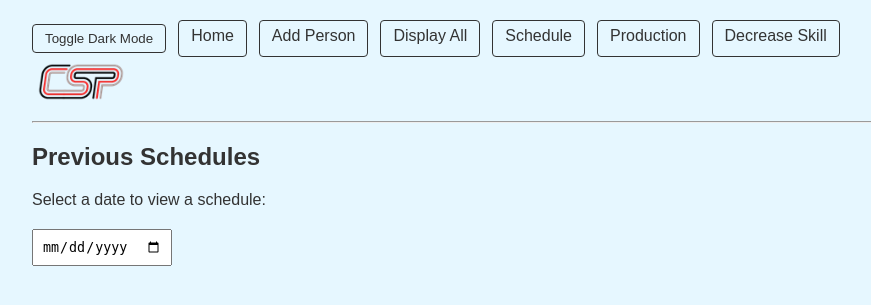
After one commit to HomeLabTec/CSP-Training-and-Scheudle, a Flask app: page /previous_schedules in a window 1280 px wide. The commit adds this page. Shown: the top 305 px of the page, without its empty margins (158-1029 px from the left). Run offline with Flask 3, Linux system fonts and the light colour scheme.

Commit message:
Store and view schedules by date

```diff
--- a/app.py
+++ b/app.py
@@ -3,6 +3,7 @@ import openpyxl
 import os
 import re
 import sqlite3
+import datetime
 
 BASE_DIR = os.path.dirname(__file__)
 EXCEL_PATH = os.path.join(BASE_DIR, "training-master.xlsx")
@@ -37,13 +38,28 @@ def get_db():
 
 
 def init_db():
-    """Ensure the production table exists."""
+    """Ensure necessary tables exist."""
     conn = get_db()
     conn.execute(
         """
         CREATE TABLE IF NOT EXISTS production_assignments (
             station TEXT PRIMARY KEY,
             press   TEXT
+        )
+        """
+    )
+    conn.execute(
+        """
+        CREATE TABLE IF NOT EXISTS schedules (
+            date    TEXT,
+            station TEXT,
+            person1 TEXT,
+            person2 TEXT,
+            person3 TEXT,
+            person4 TEXT,
+            person5 TEXT,
+            person6 TEXT,
+            PRIMARY KEY (date, station)
         )
         """
     )
@@ -146,6 +162,43 @@ def resolve_station_levels(stations, part_levels):
                 part = station
         station_levels[station] = part_levels.get(part, {})
     return station_levels
+
+
+def save_schedule(date_str, schedule):
+    """Persist a schedule for a given date."""
+    conn = get_db()
+    for station, people in schedule.items():
+        conn.execute(
+            """
+            REPLACE INTO schedules (
+                date, station, person1, person2, person3, person4, person5, person6
+            ) VALUES (?, ?, ?, ?, ?, ?, ?, ?)
+            """,
+            (date_str, station, *people)
+        )
+    conn.commit()
+    conn.close()
+
+
+def load_schedule(date_str):
+    """Load a schedule for a given date."""
+    conn = get_db()
+    rows = conn.execute(
+        "SELECT station, person1, person2, person3, person4, person5, person6 FROM schedules WHERE date = ?",
+        (date_str,),
+    ).fetchall()
+    conn.close()
+    schedule = {}
+    for row in rows:
+        schedule[row["station"]] = [
+            row["person1"],
+            row["person2"],
+            row["person3"],
+            row["person4"],
+            row["person5"],
+            row["person6"],
+        ]
+    return schedule
 
 
 app = Flask(__name__)
@@ -260,8 +313,22 @@ def schedule():
     names = sorted(data.keys())
     part_levels = compute_part_levels(data)
     levels = resolve_station_levels(STATIONS, part_levels)
+    prev_date = (datetime.date.today() - datetime.timedelta(days=1)).isoformat()
+    prev_schedule = load_schedule(prev_date)
     stations = list(enumerate(STATIONS))
-    return render_template("schedule.html", stations=stations, names=names, levels=levels)
+    return render_template(
+        "schedule.html",
+        stations=stations,
+        names=names,
+        levels=levels,
+        prev_schedule=prev_schedule,
+    )
+
+
+@app.route("/previous_schedules")
+def previous_schedules():
+    """Show a calendar for selecting previous schedules."""
+    return render_template("previous_schedules.html")
 
 
 @app.route("/generate_schedule", methods=["POST"])
@@ -275,18 +342,25 @@ def generate_schedule():
             people.append(request.form.get(key, ""))
         schedule[station] = people
     session['last_schedule'] = schedule
+    save_schedule(datetime.date.today().isoformat(), schedule)
     return redirect(url_for('view_schedule'))
 
 
 @app.route("/view_schedule")
 def view_schedule():
-    schedule = session.get('last_schedule')
+    date_str = request.args.get('date')
+    if date_str:
+        schedule = load_schedule(date_str)
+    else:
+        schedule = session.get('last_schedule')
     if not schedule:
         return redirect(url_for('schedule'))
     _, _, _, data = load_workbook_data()
     part_levels = compute_part_levels(data)
     levels = resolve_station_levels(schedule.keys(), part_levels)
-    return render_template("generated_schedule.html", schedule=schedule, levels=levels)
+    return render_template(
+        "generated_schedule.html", schedule=schedule, levels=levels, selected_date=date_str
+    )
 
 @app.route("/decrease", methods=["GET", "POST"])
 def decrease():
--- a/templates/generated_schedule.html
+++ b/templates/generated_schedule.html
@@ -24,7 +24,7 @@
     .person-name.level-3 { background-color: #90ee90; }
     .person-name.level-4 { background-color: #00b300; }
   </style>
-  <h2>Generated Schedule</h2>
+  <h2>Generated Schedule{% if selected_date %} for {{ selected_date }}{% endif %}</h2>
   <div class="schedule-grid">
     {% for station, people in schedule.items() %}
     <div class="station-box">
@@ -42,6 +42,6 @@
   </div>
   <p style="margin-top:1em;">
     <a href="{{ url_for('schedule') }}">Back to Schedule Page</a> |
-    <a href="{{ url_for('view_schedule') }}">Reload Generated Schedule</a>
+    <a href="{{ url_for('view_schedule', date=selected_date) if selected_date else url_for('view_schedule') }}">Reload Generated Schedule</a>
   </p>
 {% endblock %}
--- /dev/null
+++ b/templates/previous_schedules.html
@@ -0,0 +1,14 @@
+{% extends "base.html" %}
+{% block content %}
+  <h2>Previous Schedules</h2>
+  <p>Select a date to view a schedule:</p>
+  <input type="date" id="scheduleDate">
+  <script>
+    document.getElementById('scheduleDate').addEventListener('change', function(){
+      var date = this.value;
+      if(date){
+        window.location = "{{ url_for('view_schedule') }}?date=" + date;
+      }
+    });
+  </script>
+{% endblock %}
--- a/templates/schedule.html
+++ b/templates/schedule.html
@@ -40,11 +40,13 @@
         <td>{{ station }}</td>
         {% for i in range(6) %}
         <td>
+          {% set pre = prev_schedule.get(station, []) %}
           <select class="person-select" name="station{{ idx }}_{{ i }}">
             <option value="">-- Select --</option>
             {% for name in names %}
               {% set lvl = levels.get(station, {}).get(name, 1) %}
-              <option value="{{ name }}" data-level="{{ lvl }}" class="level-{{ lvl }}">{{ name }}</option>
+              {% set selected = 'selected' if pre|length > i and pre[i] == name else '' %}
+              <option value="{{ name }}" data-level="{{ lvl }}" class="level-{{ lvl }}" {{ selected }}>{{ name }}</option>
             {% endfor %}
           </select>
         </td>
@@ -55,6 +57,7 @@
   </table>
   <p style="margin-top:1em;"><a href="#" id="generateLink">Generate Schedule</a></p>
   </form>
+  <p><a href="{{ url_for('previous_schedules') }}">View Previous Schedules</a></p>
 
   <link href="https://cdn.jsdelivr.net/npm/select2@4.1.0-rc.0/dist/css/select2.min.css" rel="stylesheet" />
   <script src="https://code.jquery.com/jquery-3.5.1.min.js"></script>
```
